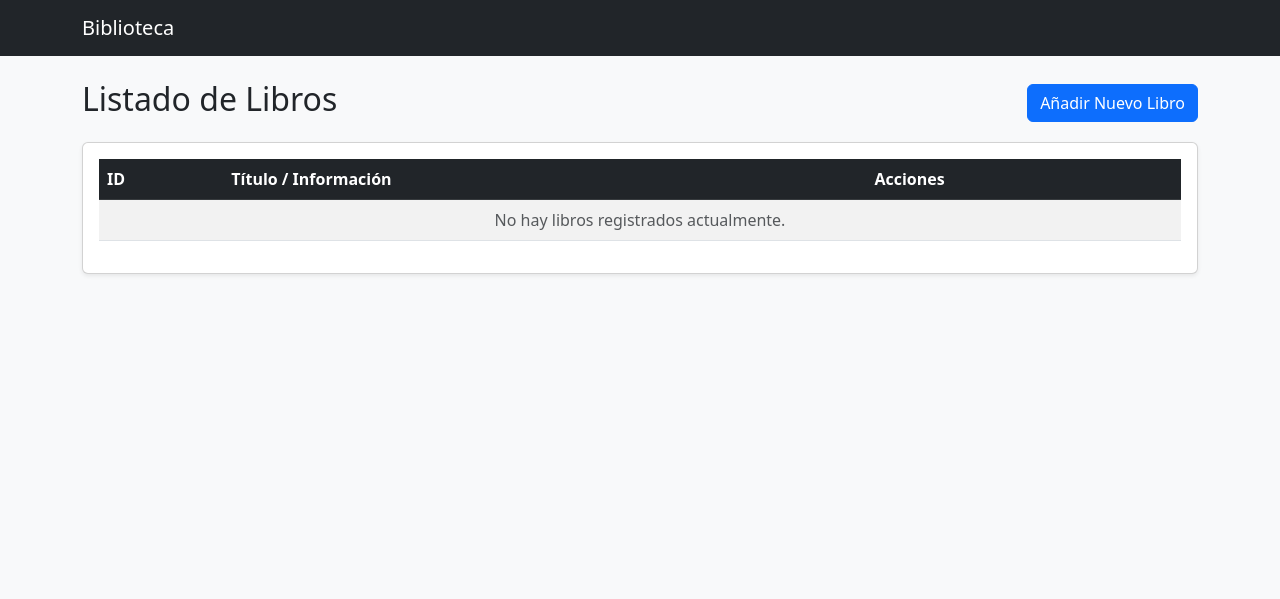
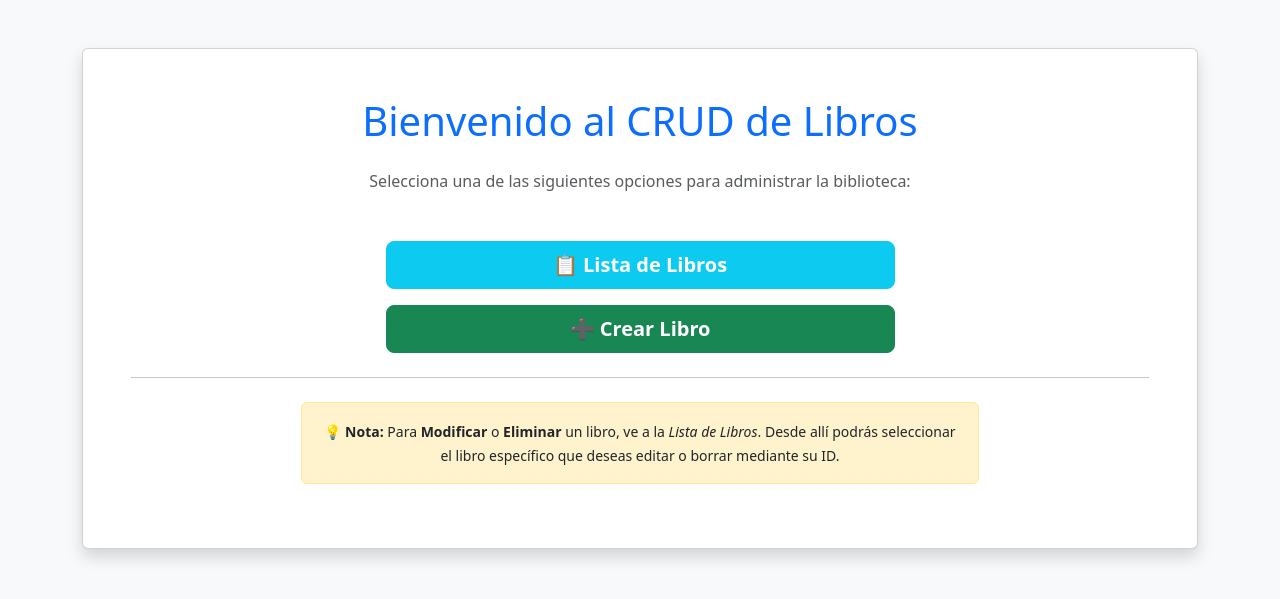
Before and after one commit to Andres-ux2026/Leccion-Final-Modulo-8, a Django app: page /libros/ in a window 1280 px wide. Shown: the top 599 px of the page. Run offline with Django 5.2, Linux system fonts and the light colour scheme.

Commit message:
aquivamos

```diff
--- a/conf/urls.py
+++ b/conf/urls.py
@@ -23,8 +23,8 @@ from django.conf.urls.static import static
 
 # los requests llegan a este router y son enrutados a los urls de cada app
 urlpatterns = [
-    path("admin/", admin.site.urls),
-    path("libros/", include("libros.urls")),
+    path("admin/",admin.site.urls),
+    path("libros/",include("libros.urls")),
 
 
 
--- a/libros/models.py
+++ b/libros/models.py
@@ -5,3 +5,6 @@ class Libro(models.Model):
     titulo = models.CharField(max_length=100)
     autor = models.CharField(max_length=50)
     anio = models.IntegerField()
+
+    def __str__(self):
+        return self.titulo
--- /dev/null
+++ b/libros/templates/inicio.html
@@ -0,0 +1,37 @@
+<!DOCTYPE html>
+<html lang="es">
+<head>
+    <meta charset="UTF-8">
+    <meta name="viewport" content="width=device-width, initial-scale=1.0">
+    <title>CRUD de Libros</title>
+    <link href="https://cdn.jsdelivr.net/npm/bootstrap@5.3.0/dist/css/bootstrap.min.css" rel="stylesheet">
+</head>
+<body class="bg-light">
+
+    <div class="container text-center mt-5">
+        <div class="card shadow p-5 bg-white rounded">
+            <h1 class="mb-4 text-primary">Bienvenido al CRUD de Libros</h1>
+            <p class="text-muted mb-5">Selecciona una de las siguientes opciones para administrar la biblioteca:</p>
+
+            <div class="d-grid gap-3 col-6 mx-auto">
+                <a href="{% url 'lista_libros' %}" class="btn btn-info btn-lg text-white fw-bold">
+                    📋 Lista de Libros
+                </a>
+
+                <a href="{% url 'crear_libro' %}" class="btn btn-success btn-lg fw-bold">
+                    ➕ Crear Libro
+                </a>
+            </div>
+
+            <hr class="my-4">
+
+            <div class="alert alert-warning col-8 mx-auto" role="alert">
+                <small class="text-dark">
+                    💡 <strong>Nota:</strong> Para <strong>Modificar</strong> o <strong>Eliminar</strong> un libro, ve a la <em>Lista de Libros</em>. Desde allí podrás seleccionar el libro específico que deseas editar o borrar mediante su ID.
+                </small>
+            </div>
+        </div>
+    </div>
+
+</body>
+</html>
--- a/libros/templates/libros.html
+++ b/libros/templates/libros.html
@@ -19,10 +19,11 @@
                 </tr>
             </thead>
             <tbody>
-                {% for libro in productos %}
+                {% for libro in libros %}
                 <tr>
                     <td>{{ libro.id }}</td>
-                    <td>{{ libro }}</td> <td>
+                    <td>{{ libro.titulo }}</td>
+                    <td>
                         <a href="{% url 'actualizar_libros' libro.id %}" class="btn btn-sm btn-warning">Editar</a>
                         <a href="{% url 'eliminar_libros' libro.id %}" class="btn btn-sm btn-danger">Eliminar</a>
                     </td>
--- a/libros/urls.py
+++ b/libros/urls.py
@@ -2,7 +2,8 @@ from django.urls import path
 from . import views
 
 urlpatterns = [
-    path('', views.lista_libros, name='lista_libros'),
+    path('', views.inicio, name='inicio'),
+    path('lista/', views.lista_libros, name='lista_libros'),
     path('crear/', views.crear_libro, name='crear_libro'),
     path('editar/<int:id>/', views.actualizar_libros, name='actualizar_libros'),
     path('eliminar/<int:id>/', views.Eliminar_libros, name='eliminar_libros'),
--- a/libros/views.py
+++ b/libros/views.py
@@ -4,6 +4,9 @@ from .models import Libro
 from .forms import LibroForms
 
 # Create your views here.
+def inicio(request):
+    return render(request, "inicio.html")
+
 def crear_libro(request):
     #si el usuario envio el formulario
     if request.method == "POST":
```
